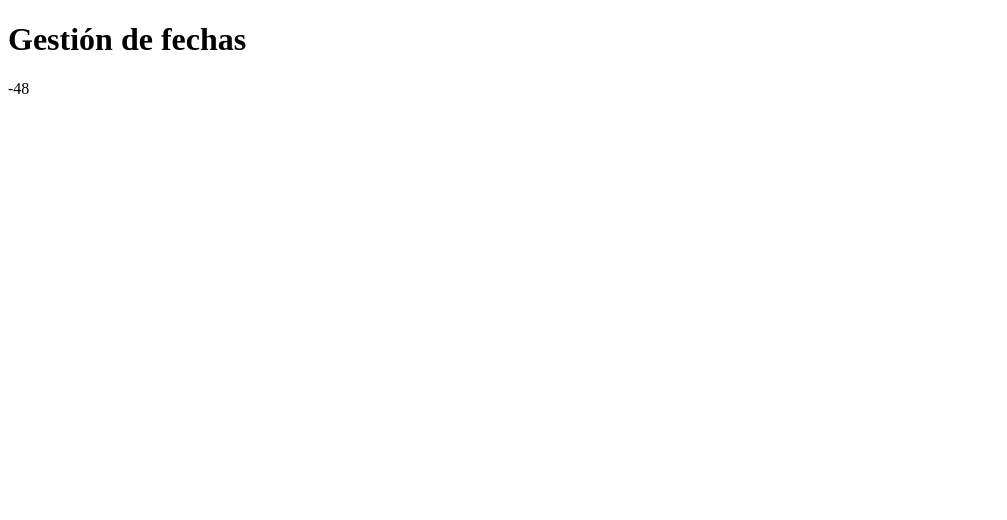
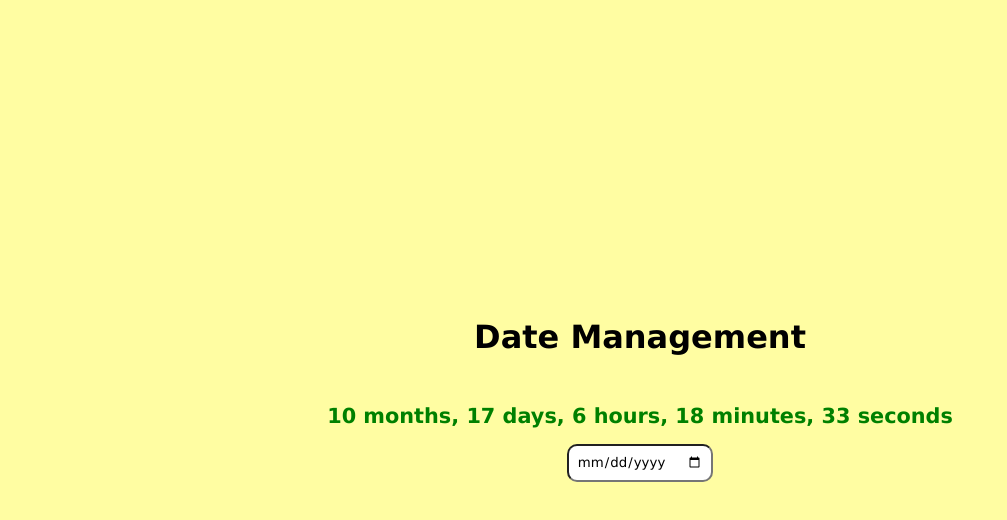
Before and after one commit to antonio-munoz55/dateManagement, a plain HTML site: page index.html in a window 1280 px wide. Shown: the whole page, without its empty margins (0-1007 px from the left). Drawn offline with Linux system fonts and the light colour scheme.

Commit message:
Implemented countdown and counter styles
The countdown of a specific date has been implemented, and the user can change the date, in addition to adding styles to the style sheet

```diff
--- a/index.html
+++ b/index.html
@@ -1,4 +1,3 @@
-
 <!DOCTYPE html>
 <html lang="es">
 <head>
@@ -6,7 +5,7 @@
     <meta name="viewport" content="width=device-width, initial-scale=1.0">
     <link rel="stylesheet" href="./src/css/style.css">
     <script src="./src/js/script.js" defer></script>
-    <title>Document</title>
+    <title>Date Management</title>
 </head>
 <body id="main">
 
--- a/src/css/style.css
+++ b/src/css/style.css
@@ -0,0 +1,51 @@
+*{
+    margin: 0;
+    padding: 0;
+    box-sizing: border-box;
+    font-family: Verdana, Geneva, Tahoma, sans-serif;
+}
+
+body{
+    background-color: rgb(255, 253, 162);
+}
+
+.box{
+    display: flex;
+    height: 100vh;
+    flex-direction: column;
+    align-items: center;
+    justify-content: center;
+}
+
+h1{
+    margin-bottom: 3rem;
+}
+
+p{
+    font-weight: bold;
+    font-size: 1.3rem;
+}
+
+input{
+    margin-top: 1rem;
+    padding: 0.5rem;
+    border-radius: 10px;
+}
+
+input:hover{
+    transition: 0.4s;
+    background-color: gray;
+    color: white;
+}
+
+.green{
+    color: green;
+}
+
+.orange{
+    color: orange;
+}
+
+.red{
+    color: red;
+}
--- a/src/js/script.js
+++ b/src/js/script.js
@@ -1,78 +1,67 @@
-const bodyElement = document.getElementById("main")
+const bodyElement = document.getElementById("main");
 
-/*const datePickerElement = document.getElementById()
+let boxElement = document.createElement("div");
 
-datePickerElement.addEventListener("change", () => {
+boxElement.setAttribute("class", "box");
 
-})*/
+let title = document.createElement("h1");
 
-let titulo = document.createElement("h1")
+title.textContent = "Date Management";
 
-titulo.textContent = "Gestión de fechas"
+boxElement.append(title);
 
-bodyElement.append(titulo)
+let fechaHoy = new Date();
+let date = new Date(2025, 7, 10, 0, 0);
 
-let fechaHoy = new Date()
-let date = new Date(2024, 7, 10, 0, 0)
+let countdown = document.createElement("p");
+boxElement.append(countdown);
 
-console.log(`%cgetDay: %c${date.getDay()}`,` font-weight: bold; color: blue;`, "");
-console.log(`%cgetFullYear: %c${date.getFullYear()}`,` font-weight: bold; color: blue;`, "");
-console.log(`%cgetMonth (0 es enero): %c${date.getMonth()}`,` font-weight: bold; color: blue;`, "");
-console.log(`%cgetDate (día del mes): %c${date.getDate()}`,` font-weight: bold; color: blue;`, "");
-console.log(`%cgetHours: %c${date.getHours()}`,` font-weight: bold; color: blue;`, "");
-console.log(`%cgetMinutes: %c${date.getMinutes()}`,` font-weight: bold; color: blue;`, "");
-console.log(`%cgetSeconds: %c${date.getSeconds()}`,` font-weight: bold; color: blue;`, "");
-console.log(`%cgetTime (milisegundos): %c${date.getTime()}`,` font-weight: bold; color: blue;`, "");
-console.log(`%ctoDateString: %c${date.toDateString()}`,` font-weight: bold; color: blue;`, "");
-console.log(`%ctoLocaleDateString: %c${date.toLocaleDateString()}`,` font-weight: bold; color: blue;`, "");
-console.log(`%ctoJSON: %c${date.toJSON()}`,` font-weight: bold; color: blue;`, "");
-console.log(`%ctoTimeString: %c${date.toTimeString()}`,` font-weight: bold; color: blue;`, "");
-console.log(`%ctoLocaleTimeString: %c${date.toLocaleTimeString()}`,` font-weight: bold; color: blue;`, "");
-console.log(`%ctoString: %c${date.toString()}`,` font-weight: bold; color: blue;`, "");
-console.log(`%ctoLocaleString: %c${date.toLocaleString()}`,` font-weight: bold; color: blue;`, "");
+now = new Date();
+let difference = date - now;
 
-let months = document.createElement("span")
-let days = document.createElement("span")
-let hours = document.createElement("span")
-let minutes = document.createElement("span")
+function currentCounter() {
+    if(date > now){
+        let totalDays = Math.trunc(difference / (1000 * 60 * 60 * 24));
+        let months = Math.trunc(totalDays / 30);
+        let days = totalDays % 30;
+        let hours = Math.trunc((difference % (1000 * 60 * 60 * 24)) / (1000 * 60 * 60));
+        let minutes = Math.trunc((difference % (1000 * 60 * 60)) / (1000 * 60));
+        let seconds = Math.trunc((difference % (1000 * 60)) / 1000);
 
-bodyElement.append(months)
-bodyElement.append(days)
-bodyElement.append(hours)
-bodyElement.append(minutes)
+        if(months >= 1){
+            countdown.setAttribute("class", "green");
+        } else if(days < 7) {
+            countdown.setAttribute("class", "red");
+        } else if(months < 1) {
+            countdown.setAttribute("class", "orange");
+        }
 
-let msSeconds = 1000
-let msMinutes = msSeconds * 60
-let msHours = msMinutes * 60
-let msDays = msHours * 24
-let msMonths = msHours * 30
+        countdown.textContent = `${months} months, ${days} days, ${hours} hours, ${minutes} minutes, ${seconds} seconds`;
+    } else {
+        countdown.textContent = `Happy Birthday!!!`;
+        clearInterval(nombreIntervalo);
+    }
+    difference -= 1000;
+}
 
+let nombreIntervalo = setInterval(currentCounter, 1000);
 
-let nombreIntervalo = setInterval(()=>{
-    let now = new Date()
-    let duration = date - now
-    let remainigDays = Math.floor(duration / msDays)
+let datePickerElement = document.createElement("input");
+datePickerElement.setAttribute("type", "date");
+boxElement.append(datePickerElement);
 
-    days.textContent = remainigDays
-}, 1000)
+bodyElement.append(boxElement);
 
+datePickerElement.addEventListener("change", init);
 
+function init() {
+    let userDate = new Date(datePickerElement.value);
 
+    if (userDate < now) {
+        alert("The date entered has already passed");
+        userDate = date;
+    }
 
-
-
-
-/*let number = now.getTime()
-
-let timeElement
-
-timeElement.innerText = number
-
-let counter = setInterval(() => {
-    number--
-    timeElement.innerText = number
-
-    if(){
-        clearInterval(counter)
-    }
-}, 1000)*/
+    difference = userDate - now;
+}
+currentCounter();
```
